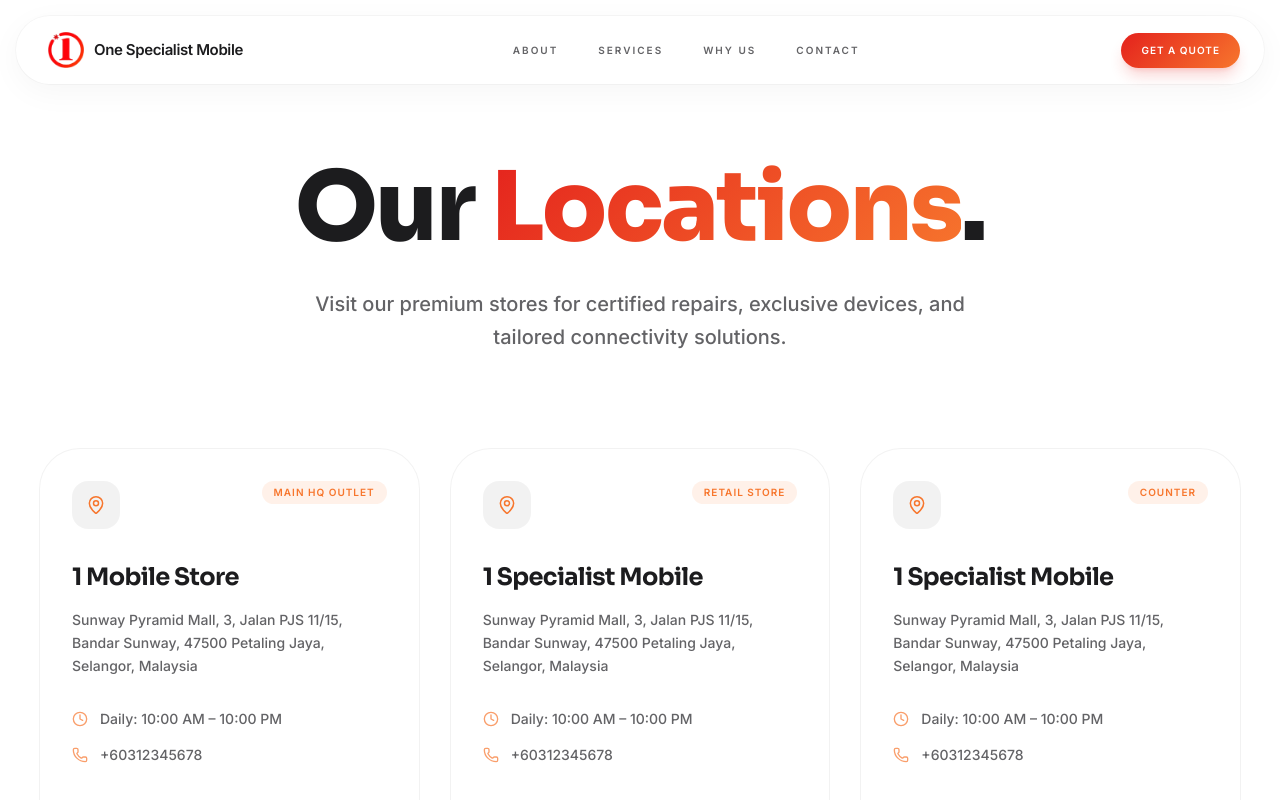
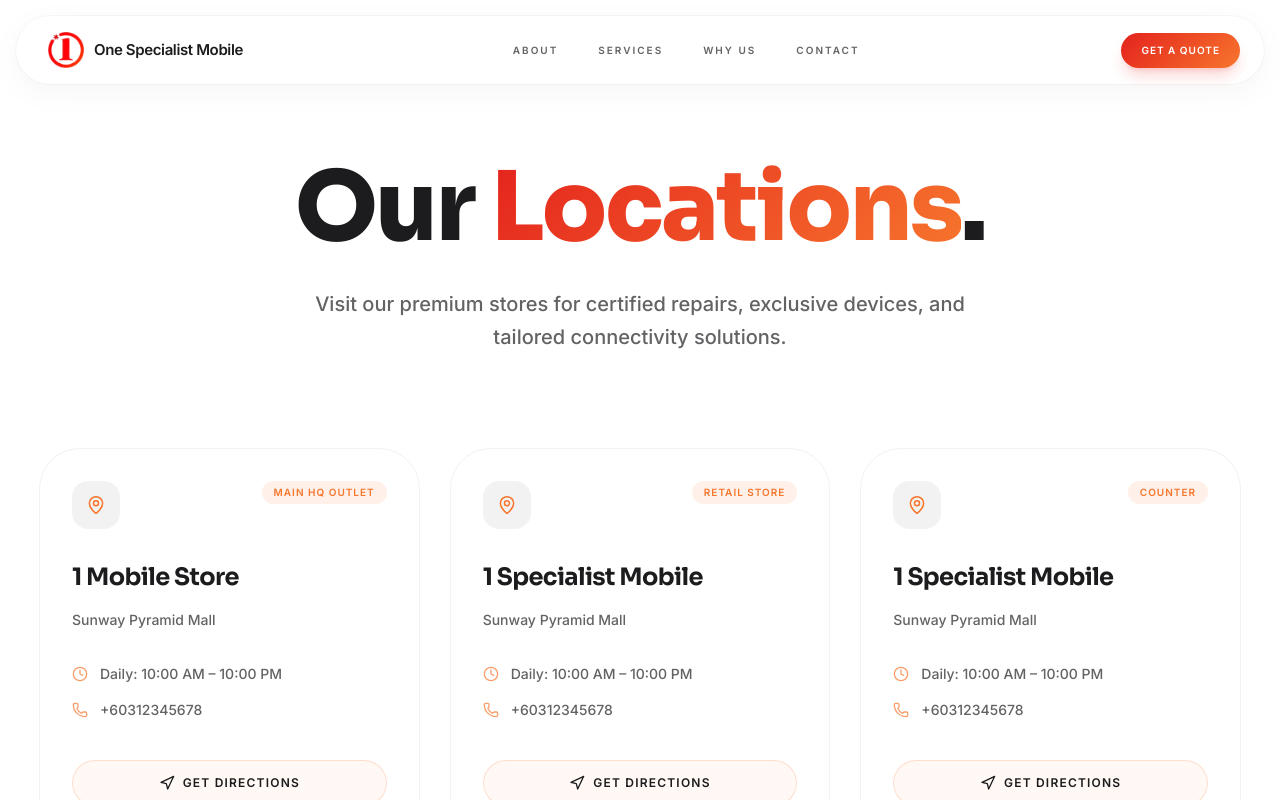
Before and after one commit to startasaasagency26-web/One-Specialist-Portfolio, a Next.js app: page /outlets in a window 1280 px wide. Shown: the top 800 px of the page. Built offline with nearby package versions, Linux system fonts and the light colour scheme.

Commit message:
Update page.tsx

```diff
--- a/src/app/outlets/page.tsx
+++ b/src/app/outlets/page.tsx
@@ -41,7 +41,7 @@
                   {/* Store Details */}
                   <h2 className="font-display text-2xl font-bold text-ink">{outlet.name}</h2>
                   <p className="mt-4 text-sm font-medium leading-relaxed text-muted flex-1">
-                    {outlet.address}
+                    {outlet.address.split(',')[0]}
                   </p>
 
                   <div className="mt-8 space-y-4">
```
